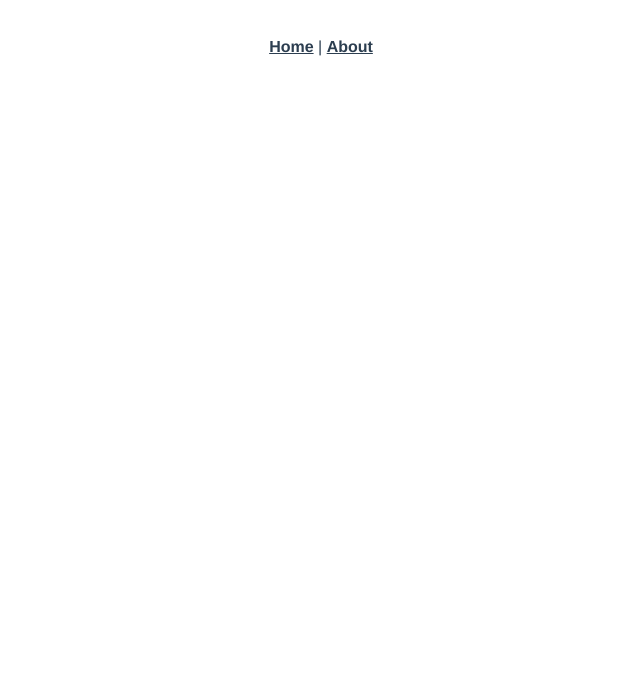
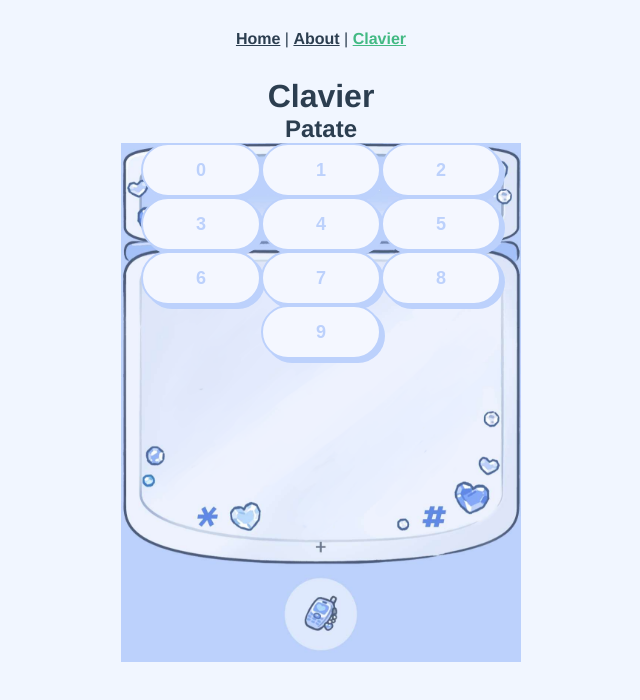
Before and after one commit to KishiniCHL/telephone-app, a Vue app: page /#/clavier in a window 1280 px wide. Before the commit this address had no page. Shown: the top 700 px of the page, without its empty margins (319-959 px from the left). Built offline with nearby package versions, Linux system fonts and the light colour scheme.

Commit message:
style and template clavier

```diff
--- a/src/App.vue
+++ b/src/App.vue
@@ -1,7 +1,9 @@
 <template>
   <nav>
     <router-link to="/">Home</router-link> |
-    <router-link to="/about">About</router-link>
+    <router-link to="/about">About</router-link> |
+    <router-link to="/clavier">Clavier</router-link>
+
   </nav>
   <router-view/>
 </template>
--- /dev/null
+++ b/src/components/ClavierTemplate.vue
@@ -0,0 +1,95 @@
+<template>
+    <div>
+        <h2>Patate</h2>
+        <section class="container_template">
+            <div class="clavier_container">
+                <!-- <img src="../assets/clavierphone.png" alt="Clavier fond d'écran" id="wallpaper_clavier"> -->
+                <div class="button_container">
+                    <button v-for="i in 10" :key="i" @click="onClick(i-1)" :class="{ active: i === activeButton }" class="bouton_num">{{ i-1 }}</button>
+                </div>
+            </div>
+        </section>
+    </div>
+</template>
+<script>
+export default {
+    name: 'ClavierTemplate',
+
+    data() {
+    return {
+        activeButton: null
+        }
+    },
+    methods: {
+    onClick(i) {
+        this.activeButton = i
+        // console.log(Button ${i} clicked)
+    }
+    }
+}
+</script>
+<style scoped>
+
+    .container_template{
+        display: flex;
+        justify-content: center;
+        align-items: center;
+    }
+
+    .clavier_container{
+        /* width: 60vh; */
+        height: 80vh;
+        width: auto;
+        background-image: url('~@/assets/clavierphone.png');
+        background-repeat: no-repeat;
+        background-size: contain;
+    }
+
+    /* #wallpaper_clavier{
+        width: 100%;
+        height: 100%;
+        object-fit: contain;
+    } */
+
+
+    .button_container{
+        flex-wrap: wrap;
+        width: 50vh;
+    }
+/* CSS */
+    .bouton_num {
+    background-color: #f4f7ff;
+    border: 2px solid #BCD1FC;
+    border-radius: 30px;
+    box-shadow: #BCD1FC 4px 4px 0 0;
+    color: #BCD1FC;
+    cursor: pointer;
+    display: inline-block;
+    font-weight: 600;
+    font-size: 18px;
+    padding: 0 18px;
+    line-height: 50px;
+    text-align: center;
+    text-decoration: none;
+    user-select: none;
+    -webkit-user-select: none;
+    touch-action: manipulation;
+    }
+
+    .bouton_num:hover {
+    background-color: #fff;
+    }
+
+    .bouton_num:active {
+    box-shadow: #BCD1FC 2px 2px 0 0;
+    transform: translate(2px, 2px);
+    }
+
+    @media (min-width: 768px) {
+    .bouton_num {
+        min-width: 120px;
+        padding: 0 25px;
+    }
+    }
+
+</style>
--- a/src/router/index.js
+++ b/src/router/index.js
@@ -1,5 +1,6 @@
 import { createRouter, createWebHashHistory } from 'vue-router'
 import HomeView from '../views/HomeView.vue'
+import ClavierView from '../views/ClavierView.vue'
 
 const routes = [
   {
@@ -13,8 +14,13 @@ const routes = [
     // route level code-splitting
     // this generates a separate chunk (about.[hash].js) for this route
     // which is lazy-loaded when the route is visited.
-    component: () => import(/* webpackChunkName: "about" */ '../views/AboutView.vue')
-  }
+    // component: () => import(/* webpackChunkName: "about" */ '../views/AboutView.vue')
+  },
+  {
+    path: '/clavier',
+    name: 'clavier',
+    component: ClavierView
+  },
 ]
 
 const router = createRouter({
--- /dev/null
+++ b/src/views/ClavierView.vue
@@ -0,0 +1,25 @@
+<template>
+    <div>
+        <h1>Clavier</h1>
+        <ClavierTemplate/>
+    </div>
+</template>
+<script>
+import ClavierTemplate from '@/components/ClavierTemplate.vue';
+
+export default {
+    name: "ClavierView",
+    components: { ClavierTemplate }
+}
+</script>
+<style>
+* {
+    margin: 0;
+    padding: 0;
+    box-sizing: border-box;
+}
+
+body{
+    background-color: #f1f6ff;
+}
+</style>
```
Also changed, not shown: src/assets/clavierphone.png (added).
